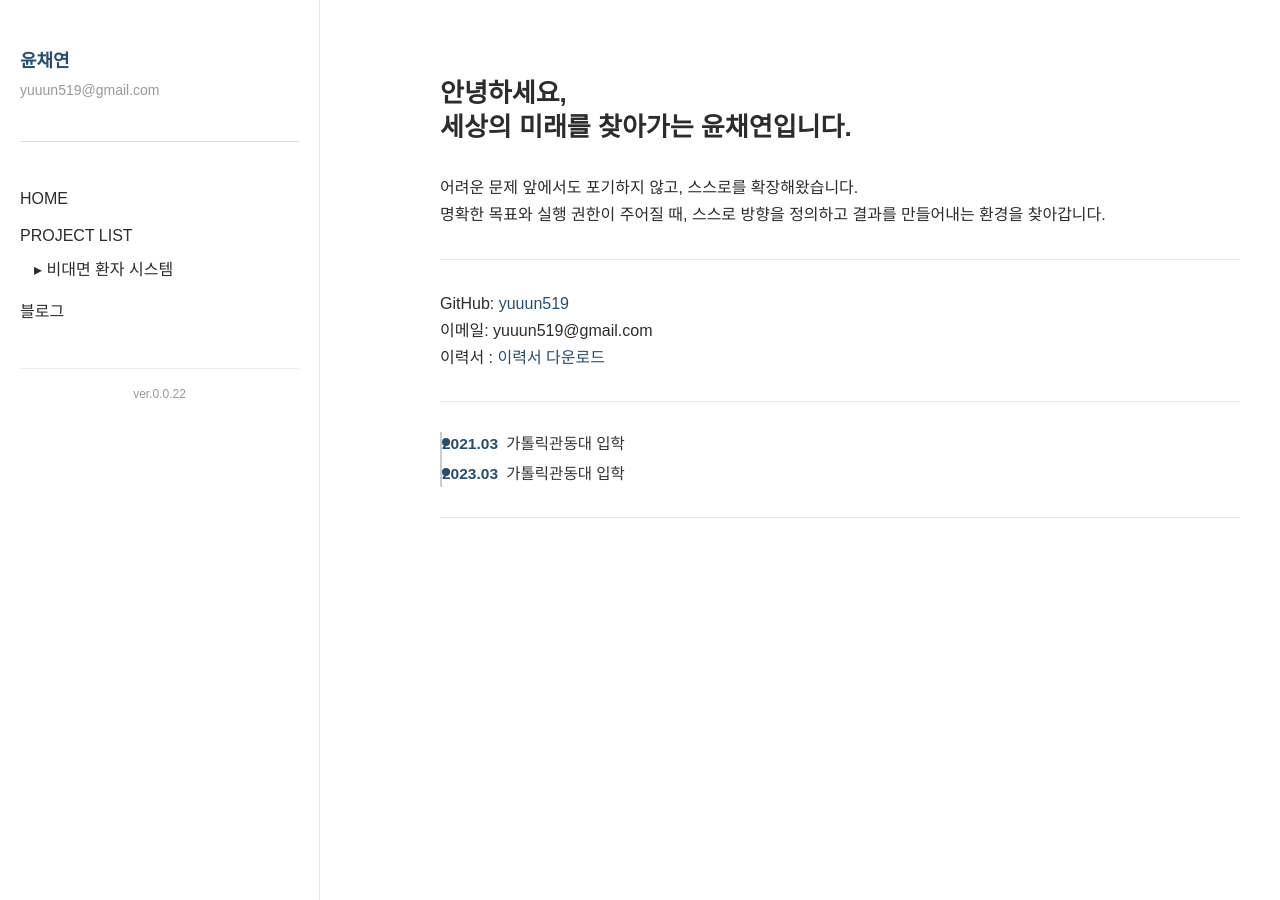
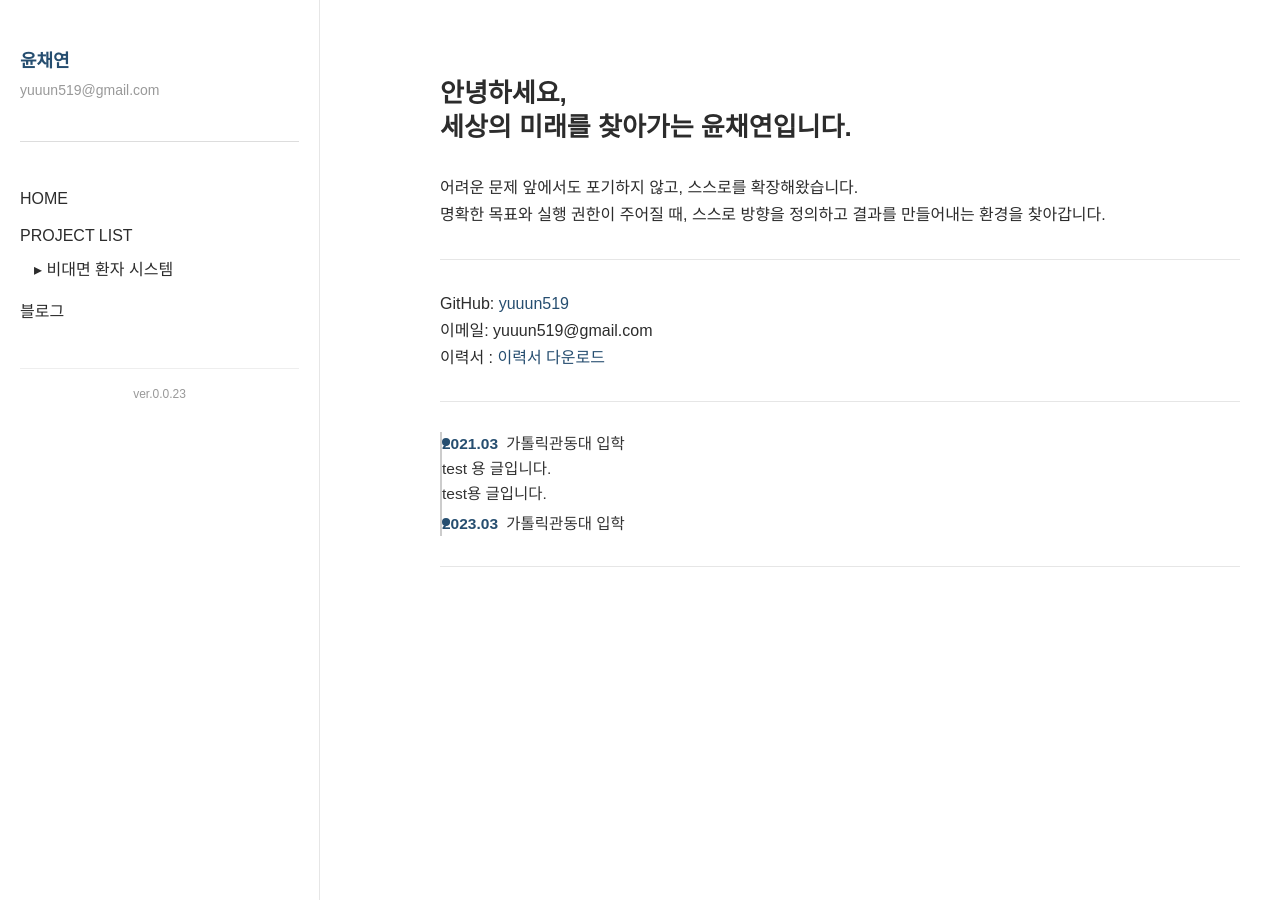
Before and after one commit to yuuun519/yuuun519.github.io, a Jekyll site: the page built from index.md, in a window 1280 px wide. Built offline with Jekyll 4.4.1, drawn with Linux system fonts in a browser that asks for light colours; some web fonts are replaced.

Commit message:
ver 0.0.23

```diff
--- a/_layouts/default.html
+++ b/_layouts/default.html
@@ -44,7 +44,7 @@
 
 <!-- sidebar-footer/ver -->
 <div class="sidebar-footer">
-  ver.0.0.22
+  ver.0.0.23
 </div>
     </aside>
 
--- a/index.md
+++ b/index.md
@@ -18,7 +18,10 @@ GitHub: [yuuun519](https://github.com/yuuun519)
 ---
 
 <ul class="timeline">
-          <li><span class="date">2021.03</span> 가톨릭관동대 입학</li>
+          <li><span class="date">2021.03</span> 가톨릭관동대 입학<br>
+							test 용 글입니다. <br>
+test용 글입니다.</li>
+
           <li><span class="date">2023.03</span> 가톨릭관동대 입학</li>
         </ul>
 
```
